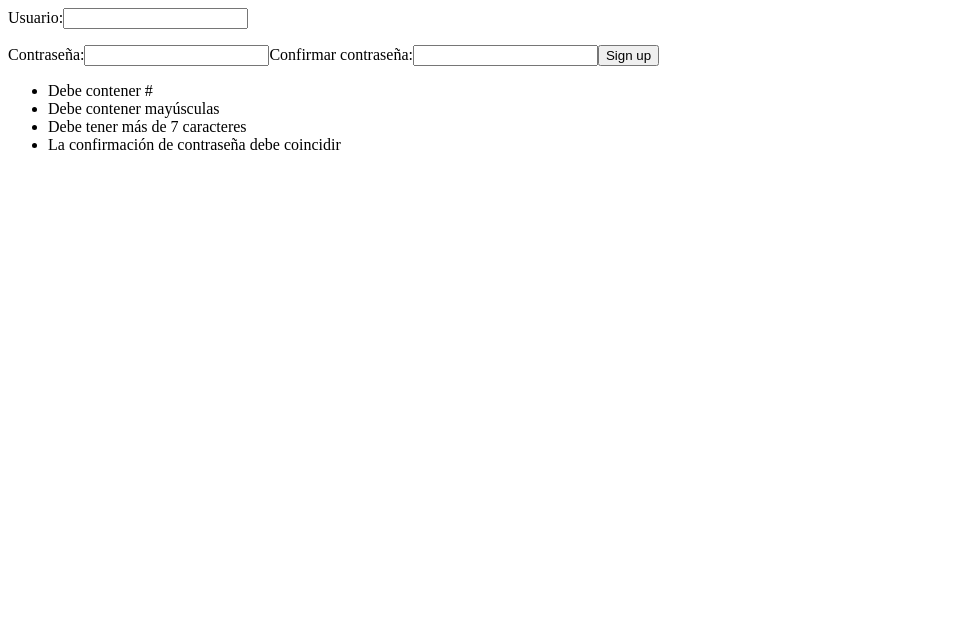
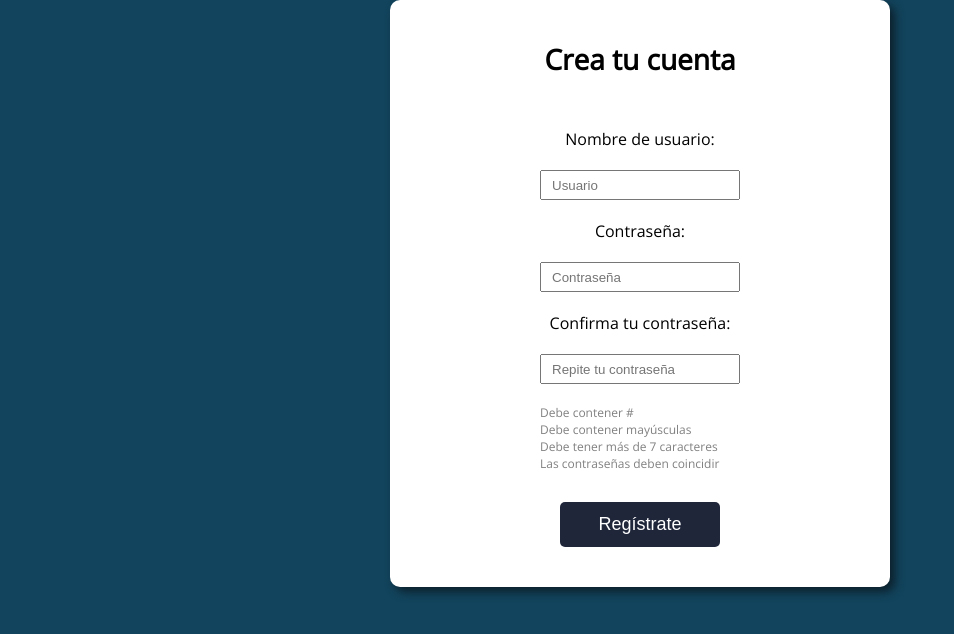
Before and after one commit to yanirafr/Prueba-Belike, a React (Create React App) app: page / in a window 1280 px wide. Shown: the top 634 px of the page, without its empty margins (0-954 px from the left). Built offline with nearby package versions, Linux system fonts and the light colour scheme.

Commit message:
add CSS styles to login

```diff
--- a/package.json
+++ b/package.json
@@ -1,5 +1,5 @@
 {
-  "name": "template-project",
+  "name": "prueba-belike",
   "author": "Yanira Fernández",
   "homepage": "./",
   "version": "0.1.0",
--- a/public/index.html
+++ b/public/index.html
@@ -5,7 +5,8 @@
     <meta name="viewport" content="width=device-width, initial-scale=1" />
     <link rel="manifest" href="%PUBLIC_URL%/manifest.json" />
     <link rel="shortcut icon" href="%PUBLIC_URL%/favicon.ico">
-    <title>Template</title>
+    <link href="https://fonts.googleapis.com/css2?family=Open+Sans&display=swap" rel="stylesheet">
+    <title>Blike</title>
   </head>
   <body>
     <div id="root"></div>
--- a/src/components/App.js
+++ b/src/components/App.js
@@ -6,7 +6,11 @@ import Login from "./Login/Login.js";
 const App = () => {
   return (
     <>
-      <Login />
+      <header></header>
+      <main>
+        <Login />
+      </main>
+      <footer></footer>
     </>
   );
 };
--- a/src/components/Login/Login.js
+++ b/src/components/Login/Login.js
@@ -79,15 +79,17 @@ const Login = (props) => {
   return (
     <>
       <section className="login">
+        <h2 className="login__title">Crea tu cuenta</h2>
         <form className="login__form">
           <label className="login__form__label" htmlFor="userName">
-            Usuario:
+            Nombre de usuario:
           </label>
           <input
             className="login__form__input"
             type="text"
             name="userName"
             id="userName"
+            placeholder="Usuario"
             onChange={handleUser}
           />
           <p className="login__form__message">{userMessage}</p>
@@ -100,10 +102,11 @@ const Login = (props) => {
             name="userPassword"
             id="userPassword"
             minlength="7"
+            placeholder="Contraseña"
             onChange={handlePassword}
           />
           <label className="login__form__label" htmlFor="userPassword">
-            Confirmar contraseña:
+            Confirma tu contraseña:
           </label>
           <input
             className="login__form__input"
@@ -111,18 +114,17 @@ const Login = (props) => {
             name="userPassword"
             id="userPassword"
             minlength="7"
+            placeholder="Repite tu contraseña"
             onChange={handleConfirmPassword}
           />
-          <input type="submit" value="Sign up" />
+          <ul className="login__form__list">
+            <li className={passHashtag}>Debe contener #</li>
+            <li className={passUpper}>Debe contener mayúsculas</li>
+            <li className={passLenght}>Debe tener más de 7 caracteres</li>
+            <li className={passConfirm}>Las contraseñas deben coincidir</li>
+          </ul>
+          <button className="login__form__button">Regístrate</button>
         </form>
-        <ul>
-          <li className={passHashtag}>Debe contener #</li>
-          <li className={passUpper}>Debe contener mayúsculas</li>
-          <li className={passLenght}>Debe tener más de 7 caracteres</li>
-          <li className={passConfirm}>
-            La confirmación de contraseña debe coincidir
-          </li>
-        </ul>
       </section>
     </>
   );
--- a/src/components/Login/login.scss
+++ b/src/components/Login/login.scss
@@ -1,6 +1,62 @@
 .correct {
-  color: green;
+  color: rgb(106, 144, 106);
 }
 .incorrect {
-  color: red;
+  color: rgb(151, 19, 19);
 }
+
+.login {
+  width: 500px;
+  padding: 40px 0 40px 0;
+  margin: auto;
+  border-radius: 10px;
+  box-shadow: 5px 5px 10px #0c202b;
+  display: flex;
+  flex-direction: column;
+  align-items: center;
+  justify-content: center;
+  background-color: white;
+  &__title {
+    font-size: 28px;
+    margin-bottom: 30px;
+  }
+  &__form {
+    text-align: center;
+    &__label {
+      display: block;
+      margin: 20px 0 20px 0;
+    }
+    &__input {
+      height: 30px;
+      width: 200px;
+      padding-left: 10px;
+    }
+    &__list {
+      font-size: 12px;
+      color: gray;
+      text-align: left;
+      margin: 20px 0 20px 0;
+    }
+    &__message {
+      font-size: 12px;
+      color: gray;
+      max-width: 200px;
+      text-align: center;
+      margin: 10px 0 10px 0;
+    }
+    &__button {
+      width: 160px;
+      height: 45px;
+      font-size: 18px;
+      color: white;
+      background-color: #1f263a;
+      border: none;
+      border-radius: 5px;
+      margin-top: 10px;
+      &:hover {
+        background-color: #313541;
+        cursor: pointer;
+      }
+    }
+  }
+}
--- a/src/stylesheet/App.scss
+++ b/src/stylesheet/App.scss
@@ -0,0 +1,15 @@
+* {
+  box-sizing: border-box;
+  margin: 0;
+  padding: 0;
+  text-decoration: none;
+}
+
+ul {
+  list-style: none;
+}
+
+body {
+  background-color: #12445d;
+  font-family: "Open Sans", sans-serif;
+}
```
Also changed, not shown: src/components/Footer.js (deleted), src/components/Header.js (deleted).
